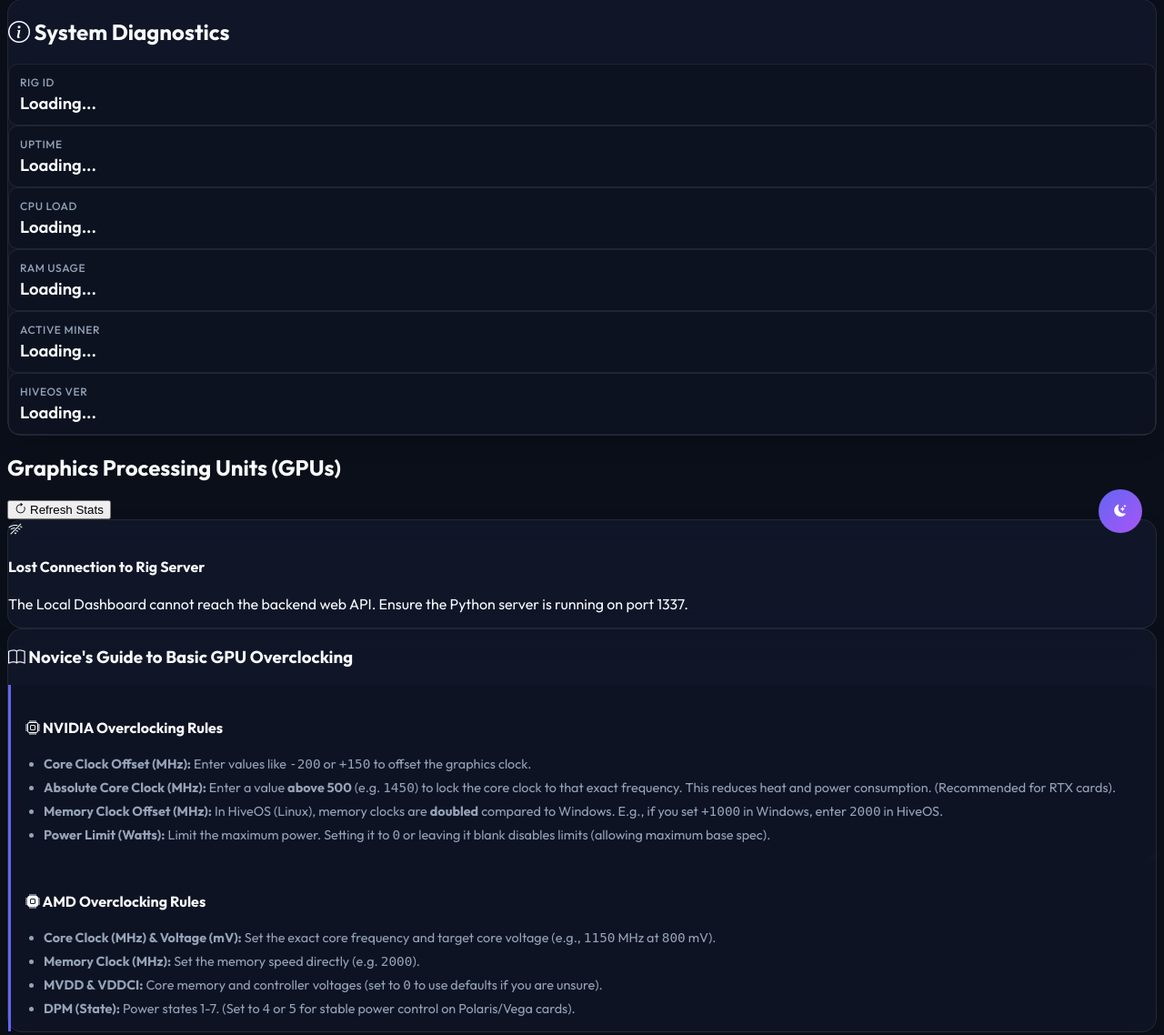
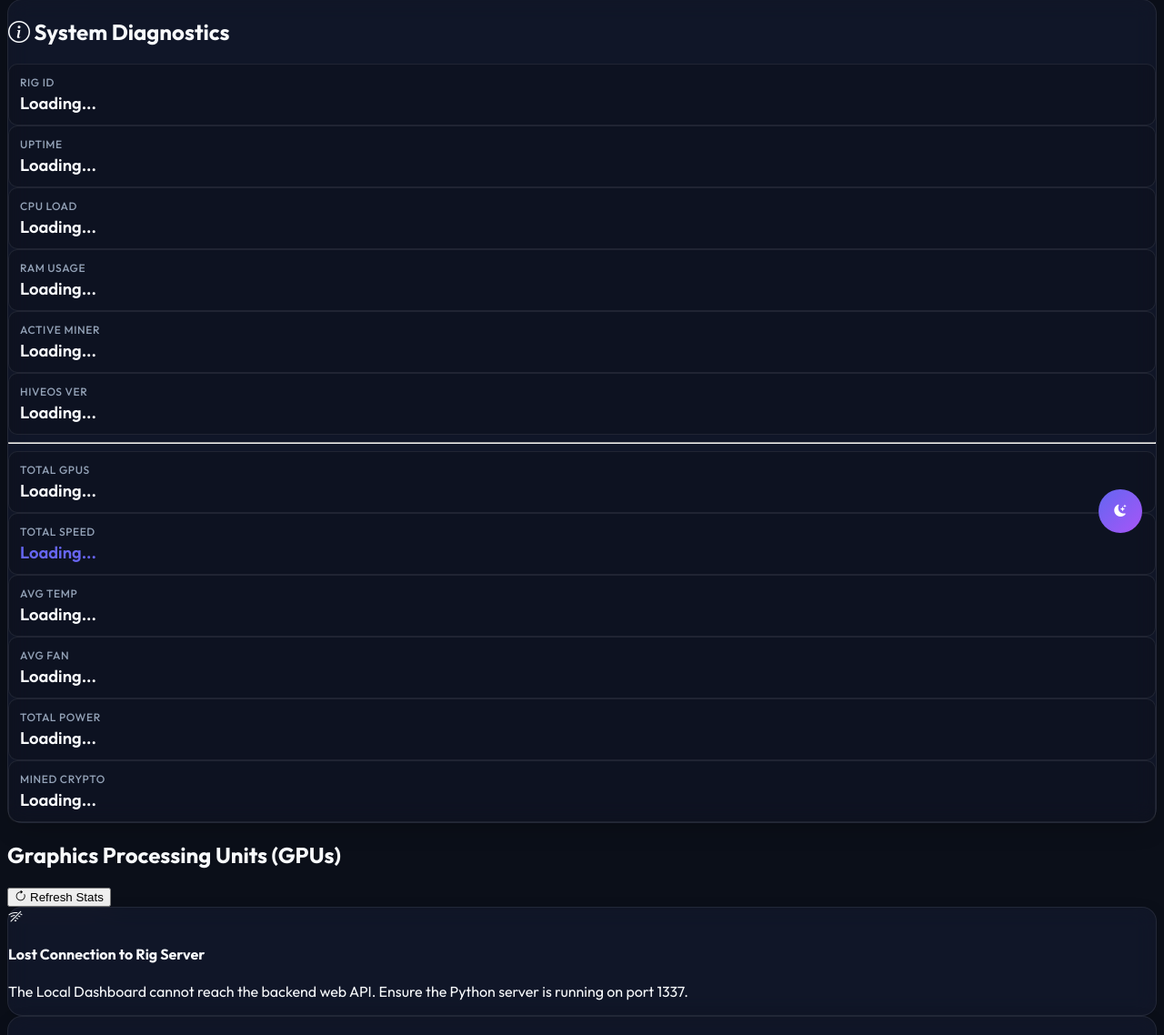
Before and after one commit to y3tiCrypto/hiveos-local, a Flask app: page / in a window 1280 px wide. Shown: the part 190-1328 px from the top of the page at 91% size. Run offline with Flask 3, Linux system fonts and the light colour scheme; the visitor is signed in with stand-in values (Sample User, id 1); data that the repository does not hold is empty; parts of the project's set-up code (start-up, migrations or seed data) failed here and were passed over; some libraries are stand-ins or nearby versions.

Commit message:
feat: add overall GPU stats overview and mined crypto coin widgets to dashboard

```diff
--- a/app.py
+++ b/app.py
@@ -18,6 +18,7 @@ HIVE_CONFIG_DIR = "/hive-config"
 RIG_CONF_PATH = os.path.join(HIVE_CONFIG_DIR, "rig.conf")
 NVIDIA_OC_CONF = os.path.join(HIVE_CONFIG_DIR, "nvidia-oc.conf")
 AMD_OC_CONF = os.path.join(HIVE_CONFIG_DIR, "amd-oc.conf")
+WALLET_CONF_PATH = os.path.join(HIVE_CONFIG_DIR, "wallet.conf")
 
 # Check environment
 IS_LINUX = platform.system() == "Linux"
@@ -27,6 +28,7 @@ HAS_HIVEOS = IS_LINUX and os.path.exists(HIVE_CONFIG_DIR)
 MOCK_NVIDIA_OC_CONF = "./mock_nvidia-oc.conf"
 MOCK_AMD_OC_CONF = "./mock_amd-oc.conf"
 MOCK_RIG_CONF = "./mock_rig.conf"
+MOCK_WALLET_CONF = "./mock_wallet.conf"
 
 # Access PIN Key Path
 PIN_PATH = os.path.join(HIVE_CONFIG_DIR, "dashboard.key") if HAS_HIVEOS else "./dashboard.key"
@@ -72,6 +74,9 @@ def get_nvidia_oc_path():
 def get_amd_oc_path():
     return AMD_OC_CONF if HAS_HIVEOS else MOCK_AMD_OC_CONF
 
+def get_wallet_config_path():
+    return WALLET_CONF_PATH if HAS_HIVEOS else MOCK_WALLET_CONF
+
 # Load or generate access authentication PIN
 def load_or_generate_pin():
     with config_lock:
@@ -100,6 +105,9 @@ def load_or_generate_pin():
 def init_mock_configs():
     if not HAS_HIVEOS:
         with config_lock:
+            if not os.path.exists(MOCK_WALLET_CONF):
+                with open(MOCK_WALLET_CONF, 'w') as f:
+                    f.write('COIN="KAS"\n')
             if not os.path.exists(MOCK_RIG_CONF):
                 with open(MOCK_RIG_CONF, 'w') as f:
                     f.write(
@@ -211,6 +219,9 @@ def get_system_stats():
     stats["farm_hash"] = rig_conf.get("FARM_HASH", "Not Found")
     stats["hive_version"] = rig_conf.get("HIVE_VERSION", "Demo-v0.6")
     stats["active_miner"] = rig_conf.get("MINER", "lolminer")
+
+    wallet_conf = parse_shell_config(get_wallet_config_path())
+    stats["coin"] = wallet_conf.get("COIN", "Unknown")
 
     if IS_LINUX:
         try:
--- a/static/js/app.js
+++ b/static/js/app.js
@@ -199,6 +199,30 @@ async function fetchStats() {
         document.getElementById('statMiner').textContent = data.system.active_miner;
         document.getElementById('statVersion').textContent = data.system.hive_version;
 
+        // Calculate and Update GPU Overall Summaries
+        let totalHashrate = 0;
+        let totalPower = 0;
+        let sumTemp = 0;
+        let sumFan = 0;
+        let gpuCount = data.gpus.length;
+
+        data.gpus.forEach(gpu => {
+            totalHashrate += gpu.hashrate;
+            totalPower += gpu.power;
+            sumTemp += gpu.temp;
+            sumFan += gpu.fan;
+        });
+
+        let avgTemp = gpuCount > 0 ? (sumTemp / gpuCount).toFixed(1) : 0;
+        let avgFan = gpuCount > 0 ? (sumFan / gpuCount).toFixed(1) : 0;
+
+        document.getElementById('statGpuCount').textContent = gpuCount + ' Cards';
+        document.getElementById('statTotalHashrate').textContent = totalHashrate.toFixed(2) + ' MH/s';
+        document.getElementById('statAvgTemp').textContent = avgTemp + ' °C';
+        document.getElementById('statAvgFan').textContent = avgFan + ' %';
+        document.getElementById('statTotalPower').textContent = totalPower.toFixed(1) + ' W';
+        document.getElementById('statCoin').textContent = data.system.coin || 'Unknown';
+
         // Render GPU cards
         renderGpus(data.gpus);
 
--- a/templates/index.html
+++ b/templates/index.html
@@ -96,6 +96,45 @@
                                 <div class="stat-box">
                                     <span class="stat-label">HiveOS Ver</span>
                                     <span id="statVersion" class="stat-value">Loading...</span>
+                                </div>
+                            </div>
+                        </div>
+                        <hr class="my-3 border-secondary-subtle">
+                        <div class="row g-3">
+                            <div class="col-6 col-sm-4 col-md-2">
+                                <div class="stat-box">
+                                    <span class="stat-label">Total GPUs</span>
+                                    <span id="statGpuCount" class="stat-value text-success">Loading...</span>
+                                </div>
+                            </div>
+                            <div class="col-6 col-sm-4 col-md-2">
+                                <div class="stat-box">
+                                    <span class="stat-label">Total Speed</span>
+                                    <span id="statTotalHashrate" class="stat-value text-primary-gradient fw-bold">Loading...</span>
+                                </div>
+                            </div>
+                            <div class="col-6 col-sm-4 col-md-2">
+                                <div class="stat-box">
+                                    <span class="stat-label">Avg Temp</span>
+                                    <span id="statAvgTemp" class="stat-value">Loading...</span>
+                                </div>
+                            </div>
+                            <div class="col-6 col-sm-4 col-md-2">
+                                <div class="stat-box">
+                                    <span class="stat-label">Avg Fan</span>
+                                    <span id="statAvgFan" class="stat-value">Loading...</span>
+                                </div>
+                            </div>
+                            <div class="col-6 col-sm-4 col-md-2">
+                                <div class="stat-box">
+                                    <span class="stat-label">Total Power</span>
+                                    <span id="statTotalPower" class="stat-value text-danger-emphasis">Loading...</span>
+                                </div>
+                            </div>
+                            <div class="col-6 col-sm-4 col-md-2">
+                                <div class="stat-box">
+                                    <span class="stat-label">Mined Crypto</span>
+                                    <span id="statCoin" class="stat-value text-warning fw-bold">Loading...</span>
                                 </div>
                             </div>
                         </div>
```
